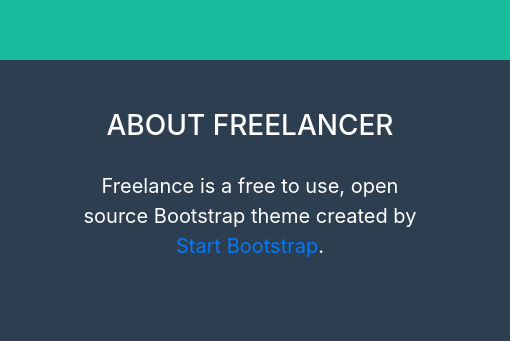
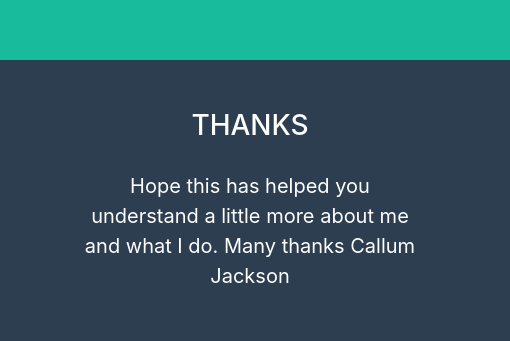
Before and after one commit to callumjackson/callumjackson.github.io, a website with bundled scripts: page index.html in a window 1280 px wide. Shown: the part 2319-2660 px from the top of the page, 770-1280 px from the left. Built offline with nearby package versions, Linux system fonts and the light colour scheme.

Commit message:
footer updarte

```diff
--- a/index.html
+++ b/index.html
@@ -182,10 +182,8 @@
               </ul>
             </div>
             <div class="footer-col col-md-4">
-              <h3>About Freelancer</h3>
-              <p>Freelance is a free to use, open source Bootstrap theme created by
-                <a href="http://startbootstrap.com">Start Bootstrap</a>.</p>
-            </div>
+              <h3>Thanks</h3>
+              <p>Hope this has helped you understand a little more about me and what I do. Many thanks Callum Jackson</p>
           </div>
         </div>
       </div>
```
